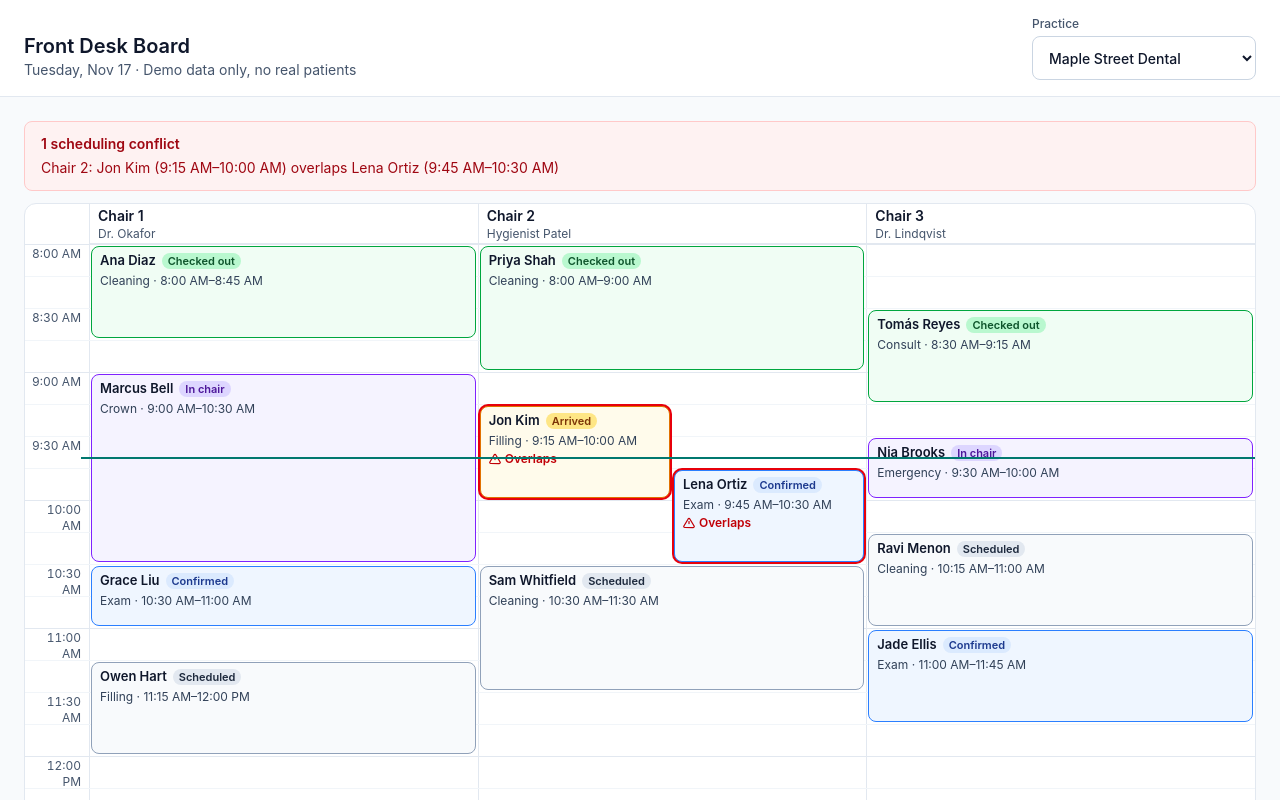
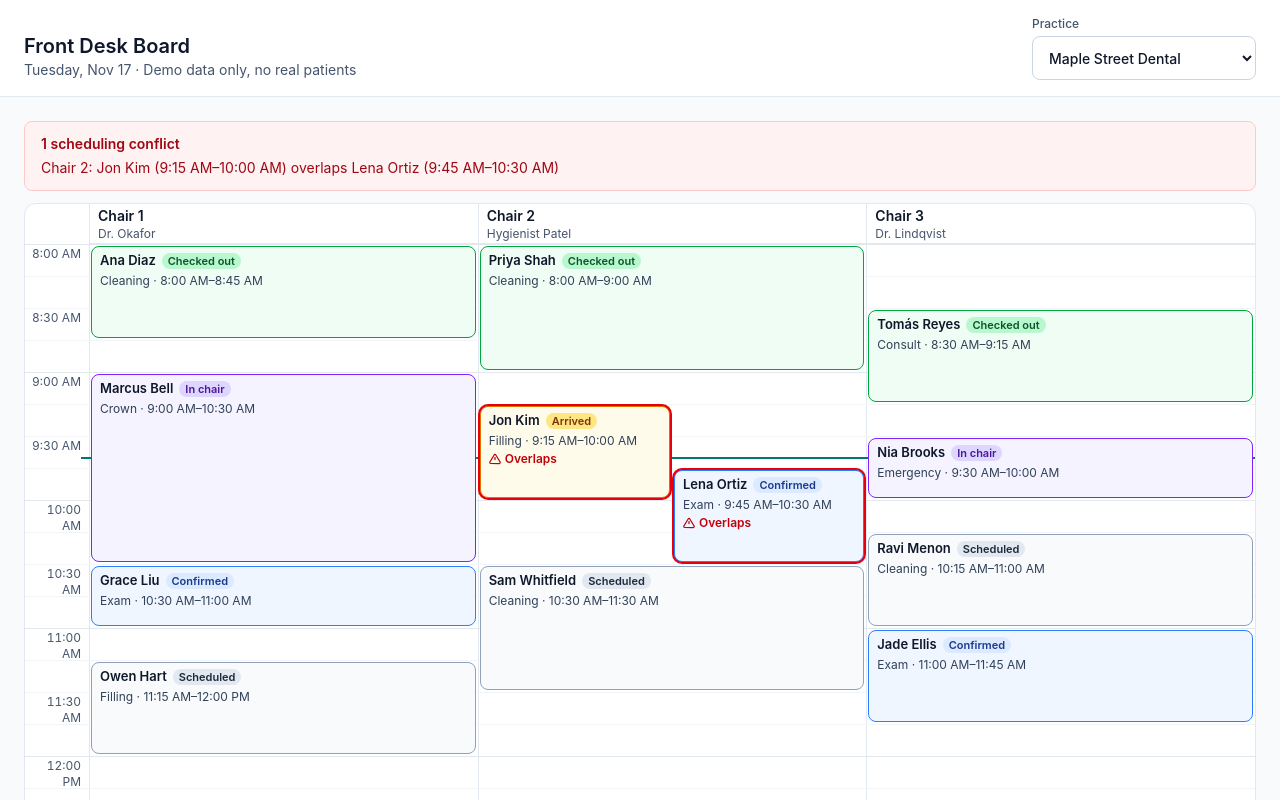
Before and after one commit to Dayshawn21/front-desk-board, a React (Vite) app: page / in a window 1280 px wide. Shown: the top 800 px of the page. Built offline with nearby package versions, Linux system fonts and the light colour scheme.

Commit message:
Draw the now line behind appointment cards

```diff
--- a/src/components/ScheduleGrid.tsx
+++ b/src/components/ScheduleGrid.tsx
@@ -188,7 +188,7 @@ export function ScheduleGrid({ day, now }: ScheduleGridProps) {
           {showNow && (
             <div
               aria-hidden="true"
-              className="pointer-events-none absolute right-0 left-14 z-20 h-0.5 bg-teal-700"
+              className="pointer-events-none absolute right-0 left-14 z-0 h-0.5 bg-teal-700"
               style={{
                 top: HEADER_PX + ((nowMinutes - open) / SLOT_MINUTES) * ROW_PX,
               }}
```
